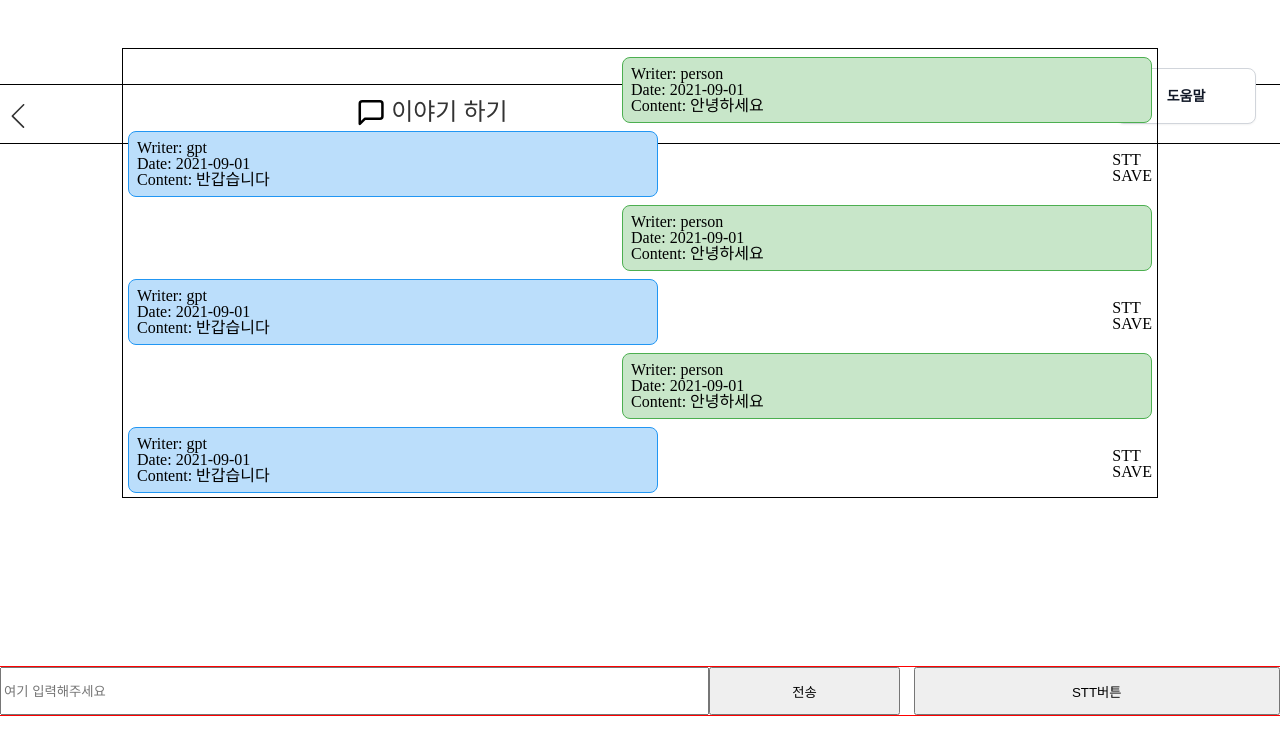
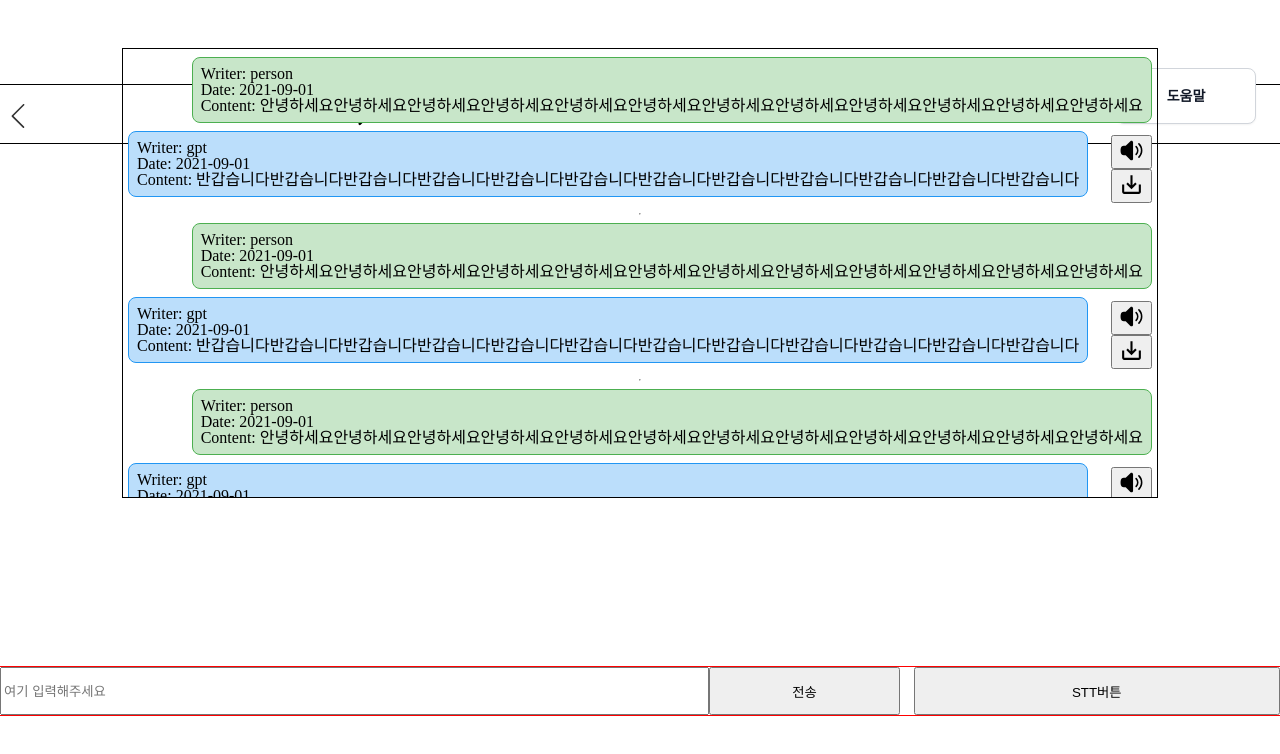
Before and after one commit to CWDll/Mearing, a React (Create React App) app: page /chatbot in a window 1280 px wide. Shown: the top 754 px of the page. Built offline with nearby package versions, Linux system fonts and the light colour scheme.

Commit message:
[Design] 채팅 내역 라인 디자인 수정

```diff
--- a/src/components/ChatbotMsgBox.tsx
+++ b/src/components/ChatbotMsgBox.tsx
@@ -1,5 +1,9 @@
 import React from "react";
 import styled, { css } from "styled-components";
+
+// reacticons 사용
+import { HiSpeakerWave } from "react-icons/hi2";
+import { MdOutlineSaveAlt } from "react-icons/md";
 
 // 메시지 박스 타입 정의
 interface ChatbotMsgBox {
@@ -28,7 +32,8 @@ const ContentBoxWrapper = styled.div<{ writer: "person" | "gpt" | any }>`
   display: flex;
   flex-direction: column;
   ${messageBoxStyle}
-  width: 50%;
+  min-width: 70%;
+  max-width: 100%;
   height: auto;
   padding: 0.5em;
   margin-bottom: 0.5em;
@@ -46,6 +51,15 @@ const ContentLineContainer = styled.div`
   // height: 5em;
 `;
 
+const ContentUserActionButtonConateinr = styled.div`
+  display: flex;
+  flex-direction: column;
+  height: 90%;
+  width: auto;
+  justify-content: space-around;
+  margin-left: 1vw;
+`;
+
 const ChatbotMsgBox: React.FC<ChatbotMsgBoxProps> = (props) => {
   return (
     <ContentLineContainer>
@@ -54,11 +68,18 @@ const ChatbotMsgBox: React.FC<ChatbotMsgBoxProps> = (props) => {
         <div>Date: {props.date}</div>
         <div>Content: {props.content}</div>
       </ContentBoxWrapper>
+      {/* 채팅 전송자가 gpt일 때만 TTS, SAVE버튼을 렌더링한다. */}
       {props.writer === "gpt" && (
-        <div>
-          <div>STT</div>
-          <div>SAVE</div>
-        </div>
+        <ContentUserActionButtonConateinr>
+          {/* TTS 버튼 */}
+          <button>
+            <HiSpeakerWave size={"25px"} />
+          </button>
+          {/* SAVE 버튼 */}
+          <button>
+            <MdOutlineSaveAlt size={"25px"} />
+          </button>
+        </ContentUserActionButtonConateinr>
       )}
     </ContentLineContainer>
   );
--- a/src/pages/ChatbotPage/ChatbotPage.tsx
+++ b/src/pages/ChatbotPage/ChatbotPage.tsx
@@ -46,13 +46,14 @@ const ChatbotPage: React.FC = () => {
             <ChatbotMsgBox
               writer="person"
               date="2021-09-01"
-              content="안녕하세요"
+              content="안녕하세요안녕하세요안녕하세요안녕하세요안녕하세요안녕하세요안녕하세요안녕하세요안녕하세요안녕하세요안녕하세요안녕하세요"
             />
             <ChatbotMsgBox
               writer="gpt"
               date="2021-09-01"
-              content="반갑습니다"
+              content="반갑습니다반갑습니다반갑습니다반갑습니다반갑습니다반갑습니다반갑습니다반갑습니다반갑습니다반갑습니다반갑습니다반갑습니다"
             />
+            <hr />
           </React.Fragment>
         ))}
       </S.ChatMsgContainer>
```
